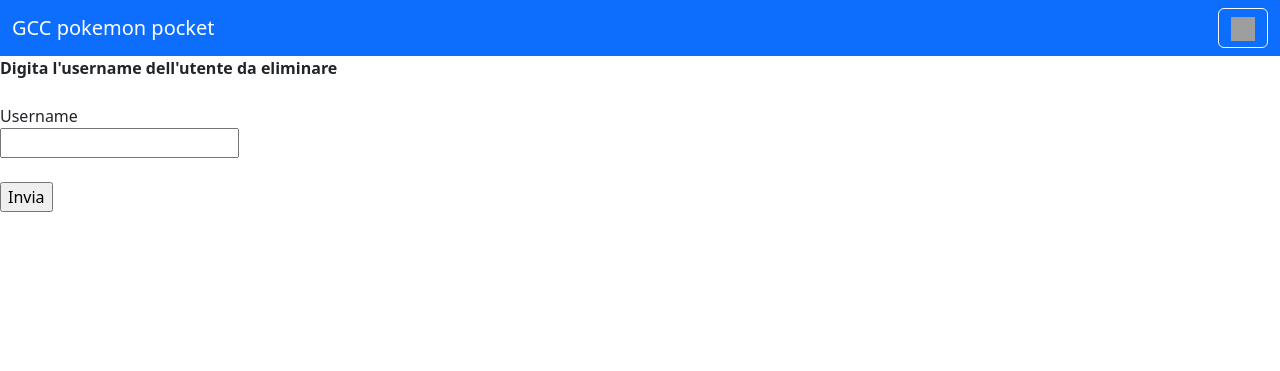
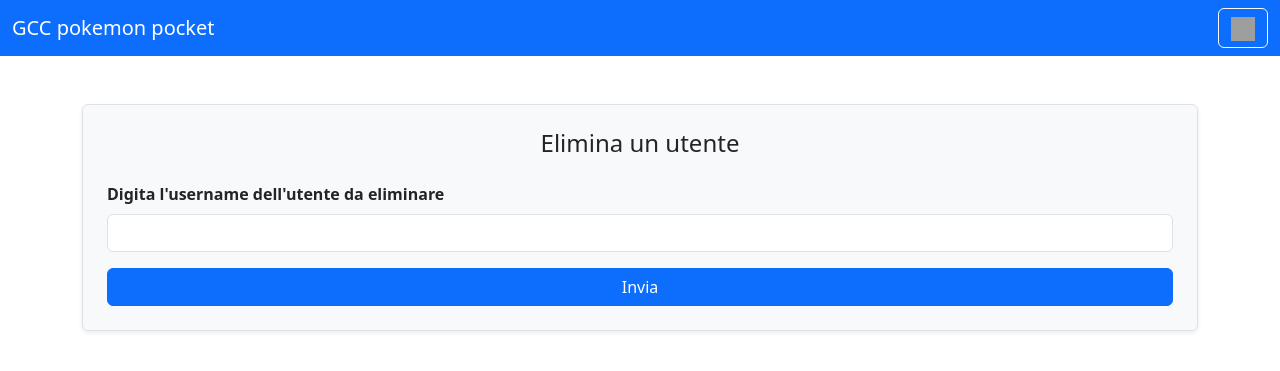
Before and after one commit to MatteoFabianiMeucci/progetto_fabiani_faberi, a PHP site: page /progetto_fabiani_faberi/form_delete_user.php in a window 1280 px wide. Shown: the top 371 px of the page. Run offline with PHP 8.4, Linux system fonts and the light colour scheme; the visitor is signed in with stand-in values (Sample User, id 1); grey boxes are pictures that could not be loaded.

Commit message:
aggiunta css bootstrap alle pagine admin

```diff
--- a/pages/form_delete_user.php
+++ b/pages/form_delete_user.php
@@ -50,24 +50,26 @@
         </div>
     </div>
 
-    <div>
-        <form action="./delete_user.php" method="post">
-        <label><b>Digita l'username dell'utente da eliminare</b></label>
-            <br>
-            <br>
-            <label>Username</label>
-            <br>
-            <input type="text" name = "username" required>
+    <div class="container my-5">
+        <form action="./delete_user.php" method="post" class="p-4 border rounded shadow-sm bg-light">
+            <h4 class="mb-4 text-center">Elimina un utente</h4>
+
+            <div class="mb-3">
+                <label for="username" class="form-label"><b>Digita l'username dell'utente da eliminare</b></label>
+                <input type="text" id="username" name="username" class="form-control" required>
+            </div>
 
             <?php if(isset($_GET['err']) && $_GET['err'] == 404): ?>
-                <label><b>!!! Utente non trovato, ritenta !!!</b></label>
+                <div class="alert alert-danger" role="alert">
+                    !!! Utente non trovato, ritenta !!!
+                </div>
             <?php elseif(isset($_GET['err']) && $_GET['err'] == 500): ?>
-                <label><b>!!! Si è verificato un problema, ritenta !!!</b></label>
+                <div class="alert alert-warning" role="alert">
+                    !!! Si è verificato un problema, ritenta !!!
+                </div>
             <?php endif; ?>
 
-            <br>
-            <br>
-            <input type="submit" value="Invia">
+            <button type="submit" class="btn btn-primary w-100">Invia</button>
         </form>
     </div>
     <!-- Bootstrap JS Bundle -->
```
Also changed, not shown: pages/form_unban_email.php (+40 -29 lines), pages/profilo.php (+4 -4 lines).
